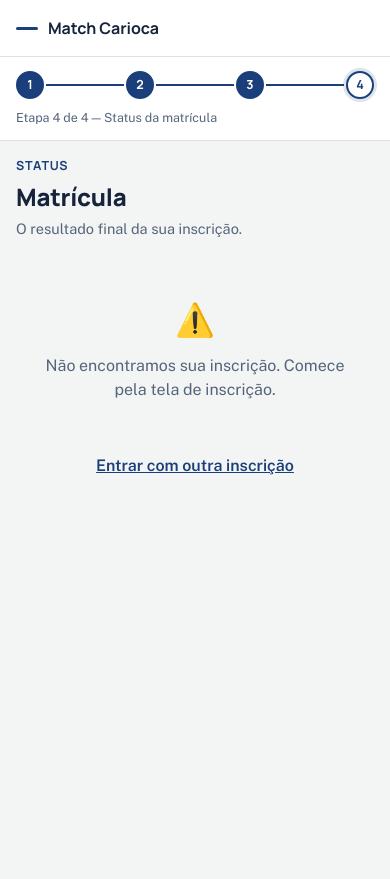
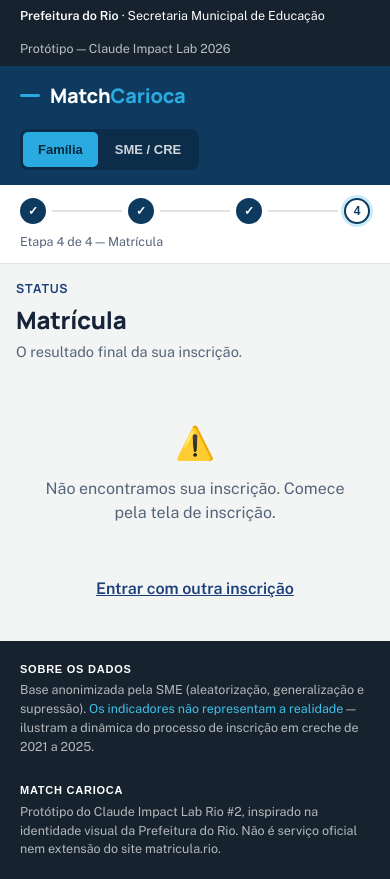
Before and after one commit to R15N-eng/Hackaton_Atropic, a plain HTML site: page frontend/status.html in a window 390 px wide. Before the commit the page ends 844 px from the top, so only its background shows below. Drawn offline with nearby package versions, Linux system fonts and the light colour scheme.

Commit message:
front: consolida as 7 telas num site unico (index + casca compartilhada)
Antes eram 7 paginas soltas: cada uma com seu cabecalho, NENHUMA das 5 telas
de fluxo com rodape ou disclaimer, e o alternador de perfil existindo so em
familia/sme. Agora:

- index.html: pagina inicial com os dois caminhos (familia / SME-CRE) e os
  numeros do motor buscados ao vivo; se a API cair, o bloco de numeros se
  recolhe e os dois caminhos continuam funcionando
- shell.js: cabecalho, alternador de perfil, trilha de etapas e rodape
  gerados num lugar so, entao as telas ficam identicas por construcao e nao
  por eu repetir o mesmo HTML sete vezes. Remove o cabecalho antigo da pagina
  antes de injetar, pra nao duplicar
- trilha de etapas navegavel: etapas concluidas viram link (preservando o
  crianca_id), futuras nao — a familia nao pula pra classificacao antes de
  se inscrever
- rodape com o disclaimer de anonimizacao agora nas 8 telas, nao so em 2
- login.html (entrou pelo pull) tambem renomeado pra Match Carioca; a marca
  no cabecalho de familia/sme agora leva pra index

Smoke test nas 8 telas: cabecalho e rodape presentes em todas, trilha
correta nas 4 etapas, zero erro de console.

Co-Authored-By: Claude Opus 5 <noreply@anthropic.com>

```diff
--- a/frontend/classificacao.html
+++ b/frontend/classificacao.html
@@ -9,7 +9,7 @@
 <link href="https://fonts.googleapis.com/css2?family=Manrope:wght@600;700;800&family=Public+Sans:wght@400;500;600&display=swap" rel="stylesheet">
 <link rel="stylesheet" href="styles.css">
 </head>
-<body>
+<body data-shell-perfil="familia" data-shell-etapa="3">
 
 <header class="app-header">
   <div class="brand"><span class="mark" aria-hidden="true"></span> Match Carioca</div>
@@ -46,5 +46,6 @@
 <script src="api.js"></script>
 <script src="app.js"></script>
 <script>App.initClassificacao();</script>
+<script src="shell.js"></script>
 </body>
 </html>
--- /dev/null
+++ b/frontend/shell.js
@@ -0,0 +1,112 @@
+/* ==========================================================================
+   shell.js — cabeçalho, navegação e rodapé compartilhados.
+
+   Antes deste arquivo o site eram 7 páginas soltas: cada uma com seu próprio
+   cabeçalho, nenhuma com rodapé, e o alternador de perfil existindo só em
+   familia.html/sme.html. Aqui a casca é gerada num lugar só, então as 7 telas
+   ficam idênticas por construção — não por eu ter lembrado de repetir o mesmo
+   HTML sete vezes.
+
+   Uso: incluir <script src="shell.js"></script> no fim do <body> e declarar
+   no <body> o que a tela é:
+       data-shell-perfil="familia" | "sme"
+       data-shell-etapa="1".."4"        (só no fluxo de 4 etapas)
+   ========================================================================== */
+
+(function () {
+  const corpo = document.body;
+  const perfil = corpo.dataset.shellPerfil || "familia";
+  const etapa = corpo.dataset.shellEtapa ? Number(corpo.dataset.shellEtapa) : null;
+
+  const ETAPAS = [
+    { n: 1, rotulo: "Inscrição", pagina: "inscricao.html" },
+    { n: 2, rotulo: "Verificação", pagina: "verificacao.html" },
+    { n: 3, rotulo: "Classificação", pagina: "classificacao.html" },
+    { n: 4, rotulo: "Matrícula", pagina: "status.html" },
+  ];
+
+  // preserva o crianca_id ao navegar entre as etapas
+  function comId(pagina) {
+    const id = new URLSearchParams(location.search).get("crianca_id")
+      || localStorage.getItem("creche_crianca_id");
+    return id ? `${pagina}?crianca_id=${encodeURIComponent(id)}` : pagina;
+  }
+
+  /* ------------------------------ cabeçalho ------------------------------ */
+
+  const cabecalho = `
+    <div class="shell-topo">
+      <div class="shell-interno">
+        <span><b>Prefeitura do Rio</b> · Secretaria Municipal de Educação</span>
+        <span class="shell-topo-sel">Protótipo — Claude Impact Lab 2026</span>
+      </div>
+    </div>
+    <header class="shell-cabecalho">
+      <div class="shell-interno">
+        <a class="shell-marca" href="index.html">
+          <span class="shell-traco" aria-hidden="true"></span>
+          <span><span class="shell-match">Match</span><span class="shell-carioca">Carioca</span></span>
+        </a>
+        <nav class="shell-perfis" aria-label="Perfil de acesso">
+          <a href="inscricao.html"${perfil === "familia" ? ' aria-current="page"' : ""}>Família</a>
+          <a href="sme.html"${perfil === "sme" ? ' aria-current="page"' : ""}>SME / CRE</a>
+        </nav>
+      </div>
+    </header>`;
+
+  /* ------------------- trilha de etapas (fluxo da família) ------------------- */
+
+  let trilha = "";
+  if (etapa) {
+    const atual = ETAPAS.find((e) => e.n === etapa);
+    trilha = `
+      <div class="shell-trilha">
+        <div class="shell-interno">
+          <ol class="shell-passos">
+            ${ETAPAS.map((e, i) => {
+              const estado = e.n < etapa ? "feito" : e.n === etapa ? "atual" : "";
+              // etapas já concluídas são navegáveis; as futuras, não — a família
+              // não pode pular para a classificação antes de se inscrever
+              const conteudo = `<span class="shell-bola">${e.n < etapa ? "✓" : e.n}</span><span class="shell-rotulo">${e.rotulo}</span>`;
+              const item = e.n < etapa
+                ? `<a href="${comId(e.pagina)}">${conteudo}</a>`
+                : `<span>${conteudo}</span>`;
+              return `${i > 0 ? '<li class="shell-liga" aria-hidden="true"></li>' : ""}
+                      <li class="shell-passo ${estado}">${item}</li>`;
+            }).join("")}
+          </ol>
+          <p class="shell-etapa-texto">Etapa ${etapa} de 4 — ${atual ? atual.rotulo : ""}</p>
+        </div>
+      </div>`;
+  }
+
+  /* -------------------------------- rodapé -------------------------------- */
+
+  const rodape = `
+    <footer class="shell-rodape">
+      <div class="shell-interno shell-rodape-grade">
+        <div>
+          <b>Sobre os dados</b>
+          Base anonimizada pela SME (aleatorização, generalização e supressão).
+          <span class="shell-destaque">Os indicadores não representam a realidade</span> —
+          ilustram a dinâmica do processo de inscrição em creche de 2021 a 2025.
+        </div>
+        <div>
+          <b>Match Carioca</b>
+          Protótipo do Claude Impact Lab Rio #2, inspirado na identidade visual da
+          Prefeitura do Rio. Não é serviço oficial nem extensão do site matricula.rio.
+        </div>
+      </div>
+    </footer>`;
+
+  /* ------------------------------ montagem ------------------------------ */
+
+  // substitui o cabeçalho antigo da página, se houver, para não duplicar
+  const antigos = document.querySelectorAll(
+    "header.app-header, .stepper-bar, header.cabecalho, .barra-topo"
+  );
+  antigos.forEach((el) => el.remove());
+
+  corpo.insertAdjacentHTML("afterbegin", cabecalho + trilha);
+  corpo.insertAdjacentHTML("beforeend", rodape);
+})();
--- a/frontend/status.html
+++ b/frontend/status.html
@@ -9,7 +9,7 @@
 <link href="https://fonts.googleapis.com/css2?family=Manrope:wght@600;700;800&family=Public+Sans:wght@400;500;600&display=swap" rel="stylesheet">
 <link rel="stylesheet" href="styles.css">
 </head>
-<body>
+<body data-shell-perfil="familia" data-shell-etapa="4">
 
 <header class="app-header">
   <div class="brand"><span class="mark" aria-hidden="true"></span> Match Carioca</div>
@@ -43,5 +43,6 @@
 <script src="api.js"></script>
 <script src="app.js"></script>
 <script>App.initStatus();</script>
+<script src="shell.js"></script>
 </body>
 </html>
--- a/frontend/styles.css
+++ b/frontend/styles.css
@@ -538,3 +538,88 @@ select.input {
   position: absolute; width: 1px; height: 1px; padding: 0; margin: -1px;
   overflow: hidden; clip: rect(0,0,0,0); white-space: nowrap; border: 0;
 }
+
+/* ============================================================
+   Casca compartilhada (shell.js) — cabeçalho, trilha de etapas
+   e rodapé idênticos nas 7 telas. Paleta matricula.rio.
+   ============================================================ */
+
+:root {
+  --sh-topo: #16222e;
+  --sh-navy: #0f3a5f;
+  --sh-ciano: #29abe2;
+  --sh-borda: #dce2e6;
+}
+
+.shell-interno { max-width: 1180px; margin: 0 auto; padding: 0 20px; width: 100%; }
+
+.shell-topo { background: var(--sh-topo); color: #fff; font-size: 12.5px; }
+.shell-topo .shell-interno {
+  display: flex; justify-content: space-between; gap: 14px;
+  padding: 7px 20px; flex-wrap: wrap;
+}
+.shell-topo b { font-weight: 600; }
+.shell-topo-sel { color: rgba(255, 255, 255, 0.7); }
+
+.shell-cabecalho { background: var(--sh-navy); }
+.shell-cabecalho .shell-interno {
+  display: flex; align-items: center; justify-content: space-between;
+  gap: 18px; padding: 15px 20px; flex-wrap: wrap;
+}
+.shell-marca {
+  display: flex; align-items: center; gap: 10px;
+  font-family: "Poppins", var(--font-display, sans-serif);
+  font-weight: 800; font-size: 20px; letter-spacing: -0.01em; text-decoration: none;
+}
+.shell-traco { width: 20px; height: 3px; border-radius: 2px; background: var(--sh-ciano); flex: none; }
+.shell-match { color: #fff; }
+.shell-carioca { color: var(--sh-ciano); }
+
+.shell-perfis { display: flex; gap: 2px; background: rgba(0,0,0,0.22); padding: 3px; border-radius: 8px; }
+.shell-perfis a {
+  font-family: "Poppins", sans-serif; font-weight: 600; font-size: 13px;
+  color: rgba(255,255,255,0.8); text-decoration: none; padding: 8px 15px; border-radius: 5px;
+}
+.shell-perfis a:hover { background: rgba(255,255,255,0.1); color: #fff; }
+.shell-perfis a[aria-current="page"] { background: var(--sh-ciano); color: #06283d; font-weight: 700; }
+
+/* trilha de etapas */
+.shell-trilha { background: #fff; border-bottom: 1px solid var(--sh-borda); padding: 13px 0 11px; }
+.shell-passos { display: flex; align-items: center; list-style: none; margin: 0; padding: 0; }
+.shell-liga { flex: 1; height: 2px; background: var(--sh-borda); margin: 0 6px; min-width: 10px; }
+.shell-passo { flex: none; }
+.shell-passo a, .shell-passo > span {
+  display: flex; align-items: center; gap: 7px; text-decoration: none; color: #78889a;
+}
+.shell-passo a:hover .shell-rotulo { color: var(--sh-navy); text-decoration: underline; }
+.shell-bola {
+  width: 26px; height: 26px; border-radius: 50%; flex: none;
+  display: flex; align-items: center; justify-content: center;
+  font-family: "Poppins", sans-serif; font-weight: 700; font-size: 12px;
+  border: 2px solid var(--sh-borda); background: #fff; color: #78889a;
+}
+.shell-rotulo { font-size: 12.5px; font-weight: 600; }
+.shell-passo.feito .shell-bola { background: var(--sh-navy); border-color: var(--sh-navy); color: #fff; }
+.shell-passo.feito .shell-rotulo, .shell-passo.feito a { color: var(--sh-navy); }
+.shell-passo.atual .shell-bola {
+  border-color: var(--sh-navy); color: var(--sh-navy);
+  box-shadow: 0 0 0 3px rgba(41,171,226,0.25);
+}
+.shell-passo.atual .shell-rotulo { color: var(--sh-navy); font-weight: 700; }
+.shell-etapa-texto { font-size: 12.5px; color: #55647a; margin-top: 9px; }
+@media (max-width: 620px) { .shell-rotulo { display: none; } }
+
+/* rodapé */
+.shell-rodape { background: var(--sh-topo); color: rgba(255,255,255,0.68); font-size: 12.5px; margin-top: auto; }
+.shell-rodape-grade { display: flex; gap: 26px; flex-wrap: wrap; padding: 20px; }
+.shell-rodape-grade > div { flex: 1; min-width: 250px; }
+.shell-rodape b {
+  color: #fff; font-weight: 600; display: block; margin-bottom: 4px;
+  font-family: "Poppins", sans-serif; font-size: 11px;
+  text-transform: uppercase; letter-spacing: 0.07em;
+}
+.shell-destaque { color: #3fc1e9; }
+
+/* o body das telas de fluxo precisa empurrar o rodapé pro fim */
+body { display: flex; flex-direction: column; min-height: 100dvh; }
+body > main, body > .container { flex: 1; }
```
Also changed, not shown: frontend/familia.html (+2 -2 lines), frontend/index.html (added, +184 -0 lines), frontend/inscricao.html (+2 -1 lines), frontend/login.html (+4 -3 lines), frontend/sme.html (+2 -2 lines), frontend/verificacao.html (+2 -1 lines).
